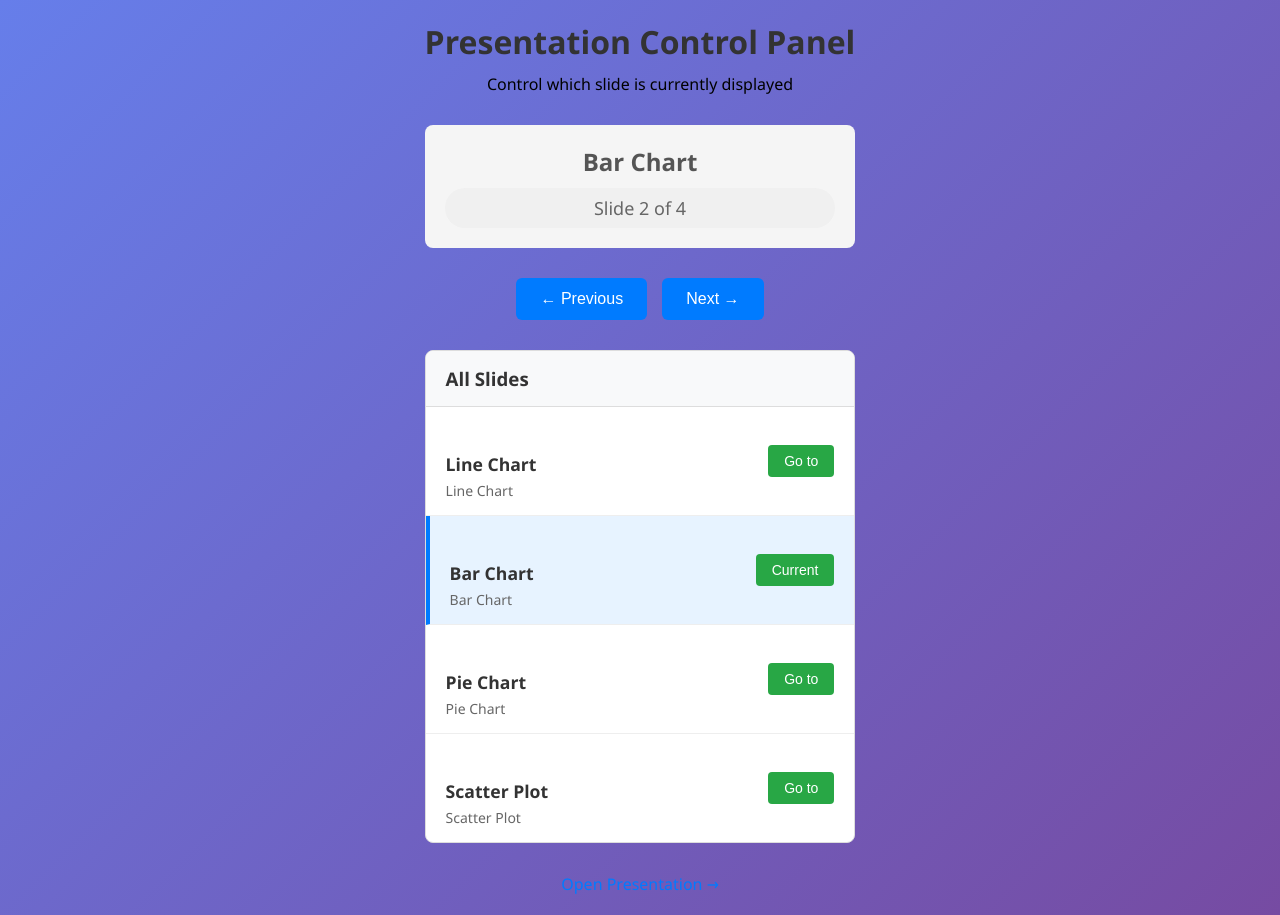
After one commit to joeconsedine/claude_maze, a Flask app: page /control in a window 1280 px wide. The commit adds this page. Run offline with Flask 3, Linux system fonts and the light colour scheme.

Commit message:
Add presentation control panel and Heroku deployment config
- Add manual slide control panel at /control route
- Remove auto-advance slides, now controlled via control panel
- Fix infinite animation loops by tracking slide changes
- Add Procfile and gunicorn for Heroku deployment
- Configure app for production with environment variables
- Add real-time sync between presentation and control panel

🤖 Generated with [Claude Code](https://claude.ai/code)

Co-Authored-By: Claude <noreply@anthropic.com>

```diff
--- a/app.py
+++ b/app.py
@@ -1,6 +1,7 @@
 from flask import Flask, render_template, jsonify
 import json
 import time
+import os
 
 app = Flask(__name__)
 
@@ -77,9 +78,21 @@ slide_controller = SlideController()
 def index():
     return render_template('index.html')
 
+@app.route('/control')
+def control():
+    return render_template('control.html')
+
 @app.route('/api/current-slide')
 def current_slide():
     return jsonify(slide_controller.get_current_slide())
+
+@app.route('/api/slides')
+def get_slides():
+    return jsonify({
+        'slides': slide_controller.slides,
+        'current_index': slide_controller.current_slide,
+        'total': len(slide_controller.slides)
+    })
 
 @app.route('/api/next-slide')
 def next_slide():
@@ -94,4 +107,6 @@ def goto_slide(index):
     return jsonify(slide_controller.goto_slide(index))
 
 if __name__ == '__main__':
-    app.run(debug=True)
+    port = int(os.environ.get('PORT', 5000))
+    debug = os.environ.get('FLASK_ENV') == 'development'
+    app.run(host='0.0.0.0', port=port, debug=debug)
--- a/requirements.txt
+++ b/requirements.txt
@@ -1,2 +1,3 @@
 Flask==2.3.2
 Werkzeug==2.3.6
+gunicorn==21.2.0
--- /dev/null
+++ b/static/js/control.js
@@ -0,0 +1,125 @@
+class ControlPanel {
+    constructor() {
+        this.currentSlideTitle = document.getElementById('current-slide-title');
+        this.slideCounter = document.getElementById('slide-counter');
+        this.prevBtn = document.getElementById('prev-btn');
+        this.nextBtn = document.getElementById('next-btn');
+        this.slidesContainer = document.getElementById('slides-container');
+
+        this.slides = [];
+        this.currentIndex = 0;
+        this.totalSlides = 0;
+
+        this.initEventListeners();
+        this.loadSlides();
+        this.startPolling();
+    }
+
+    initEventListeners() {
+        this.prevBtn.addEventListener('click', () => this.previousSlide());
+        this.nextBtn.addEventListener('click', () => this.nextSlide());
+    }
+
+    async loadSlides() {
+        try {
+            const response = await fetch('/api/slides');
+            const data = await response.json();
+
+            this.slides = data.slides;
+            this.currentIndex = data.current_index;
+            this.totalSlides = data.total;
+
+            this.updateDisplay();
+            this.renderSlideList();
+        } catch (error) {
+            console.error('Error loading slides:', error);
+        }
+    }
+
+    async previousSlide() {
+        try {
+            const response = await fetch('/api/previous-slide');
+            const slideData = await response.json();
+            this.loadSlides(); // Refresh to get updated current index
+        } catch (error) {
+            console.error('Error going to previous slide:', error);
+        }
+    }
+
+    async nextSlide() {
+        try {
+            const response = await fetch('/api/next-slide');
+            const slideData = await response.json();
+            this.loadSlides(); // Refresh to get updated current index
+        } catch (error) {
+            console.error('Error going to next slide:', error);
+        }
+    }
+
+    async gotoSlide(index) {
+        try {
+            const response = await fetch(`/api/goto-slide/${index}`);
+            const slideData = await response.json();
+            this.loadSlides(); // Refresh to get updated current index
+        } catch (error) {
+            console.error('Error going to slide:', error);
+        }
+    }
+
+    updateDisplay() {
+        if (this.slides.length > 0 && this.currentIndex < this.slides.length) {
+            const currentSlide = this.slides[this.currentIndex];
+            this.currentSlideTitle.textContent = currentSlide.title;
+            this.slideCounter.textContent = `Slide ${this.currentIndex + 1} of ${this.totalSlides}`;
+
+            // Update navigation button states
+            this.prevBtn.disabled = false;
+            this.nextBtn.disabled = false;
+        }
+    }
+
+    renderSlideList() {
+        this.slidesContainer.innerHTML = '';
+
+        this.slides.forEach((slide, index) => {
+            const slideItem = document.createElement('div');
+            slideItem.className = `slide-item ${index === this.currentIndex ? 'current' : ''}`;
+
+            slideItem.innerHTML = `
+                <div class="slide-info">
+                    <div class="slide-title">${slide.title}</div>
+                    <div class="slide-type">${this.formatChartType(slide.chart_type)}</div>
+                </div>
+                <button class="goto-btn" onclick="controlPanel.gotoSlide(${index})">
+                    ${index === this.currentIndex ? 'Current' : 'Go to'}
+                </button>
+            `;
+
+            this.slidesContainer.appendChild(slideItem);
+        });
+    }
+
+    formatChartType(type) {
+        const typeMap = {
+            'line': 'Line Chart',
+            'bar': 'Bar Chart',
+            'pie': 'Pie Chart',
+            'scatter': 'Scatter Plot'
+        };
+        return typeMap[type] || type;
+    }
+
+    startPolling() {
+        // Poll every 2 seconds to sync with any external changes
+        setInterval(() => {
+            this.loadSlides();
+        }, 2000);
+    }
+}
+
+// Make controlPanel globally accessible for the goto buttons
+let controlPanel;
+
+document.addEventListener('DOMContentLoaded', () => {
+    controlPanel = new ControlPanel();
+});
--- /dev/null
+++ b/templates/control.html
@@ -0,0 +1,184 @@
+<!DOCTYPE html>
+<html lang="en">
+<head>
+    <meta charset="UTF-8">
+    <meta name="viewport" content="width=device-width, initial-scale=1.0">
+    <title>Presentation Control Panel</title>
+    <link rel="stylesheet" href="{{ url_for('static', filename='css/style.css') }}">
+    <style>
+        .control-panel {
+            max-width: 800px;
+            margin: 0 auto;
+            padding: 20px;
+            font-family: 'Segoe UI', Tahoma, Geneva, Verdana, sans-serif;
+        }
+
+        .control-header {
+            text-align: center;
+            margin-bottom: 30px;
+        }
+
+        .control-header h1 {
+            color: #333;
+            margin-bottom: 10px;
+        }
+
+        .current-slide {
+            background: #f5f5f5;
+            padding: 20px;
+            border-radius: 8px;
+            margin-bottom: 30px;
+            text-align: center;
+        }
+
+        .current-slide h2 {
+            margin: 0 0 10px 0;
+            color: #555;
+        }
+
+        .slide-number {
+            font-size: 18px;
+            color: #666;
+        }
+
+        .navigation-controls {
+            display: flex;
+            justify-content: center;
+            gap: 15px;
+            margin-bottom: 30px;
+        }
+
+        .nav-btn {
+            background: #007bff;
+            color: white;
+            border: none;
+            padding: 12px 24px;
+            border-radius: 6px;
+            cursor: pointer;
+            font-size: 16px;
+            transition: background-color 0.3s;
+        }
+
+        .nav-btn:hover {
+            background: #0056b3;
+        }
+
+        .nav-btn:disabled {
+            background: #ccc;
+            cursor: not-allowed;
+        }
+
+        .slide-list {
+            background: white;
+            border: 1px solid #ddd;
+            border-radius: 8px;
+            overflow: hidden;
+        }
+
+        .slide-list h3 {
+            background: #f8f9fa;
+            margin: 0;
+            padding: 15px 20px;
+            border-bottom: 1px solid #ddd;
+            color: #333;
+        }
+
+        .slide-item {
+            display: flex;
+            justify-content: space-between;
+            align-items: center;
+            padding: 15px 20px;
+            border-bottom: 1px solid #eee;
+            transition: background-color 0.2s;
+        }
+
+        .slide-item:last-child {
+            border-bottom: none;
+        }
+
+        .slide-item:hover {
+            background: #f8f9fa;
+        }
+
+        .slide-item.current {
+            background: #e7f3ff;
+            border-left: 4px solid #007bff;
+        }
+
+        .slide-info {
+            flex-grow: 1;
+        }
+
+        .slide-title {
+            font-weight: bold;
+            color: #333;
+            margin-bottom: 5px;
+        }
+
+        .slide-type {
+            color: #666;
+            font-size: 14px;
+        }
+
+        .goto-btn {
+            background: #28a745;
+            color: white;
+            border: none;
+            padding: 8px 16px;
+            border-radius: 4px;
+            cursor: pointer;
+            font-size: 14px;
+        }
+
+        .goto-btn:hover {
+            background: #218838;
+        }
+
+        .presentation-link {
+            text-align: center;
+            margin-top: 30px;
+        }
+
+        .presentation-link a {
+            color: #007bff;
+            text-decoration: none;
+            font-size: 16px;
+        }
+
+        .presentation-link a:hover {
+            text-decoration: underline;
+        }
+    </style>
+</head>
+<body>
+    <div class="control-panel">
+        <div class="control-header">
+            <h1>Presentation Control Panel</h1>
+            <p>Control which slide is currently displayed</p>
+        </div>
+
+        <div class="current-slide">
+            <h2 id="current-slide-title">Loading...</h2>
+            <div class="slide-number" id="slide-counter">Slide 1 of 4</div>
+        </div>
+
+        <div class="navigation-controls">
+            <button class="nav-btn" id="prev-btn">← Previous</button>
+            <button class="nav-btn" id="next-btn">Next →</button>
+        </div>
+
+        <div class="slide-list">
+            <h3>All Slides</h3>
+            <div id="slides-container">
+                <!-- Slides will be populated by JavaScript -->
+            </div>
+        </div>
+
+        <div class="presentation-link">
+            <a href="/" target="_blank">Open Presentation →</a>
+        </div>
+    </div>
+
+    <script src="{{ url_for('static', filename='js/control.js') }}"></script>
+</body>
+</html>
--- a/templates/index.html
+++ b/templates/index.html
@@ -22,6 +22,6 @@
         </div>
     </div>
 
-    <script src="{{ url_for('static', filename='js/presentation.js') }}"></script>
+    <script src="{{ url_for('static', filename='js/presentation.js') }}?v=2"></script>
 </body>
 </html>
```
Also changed, not shown: static/js/presentation.js (+23 -12 lines), 1 other file.
